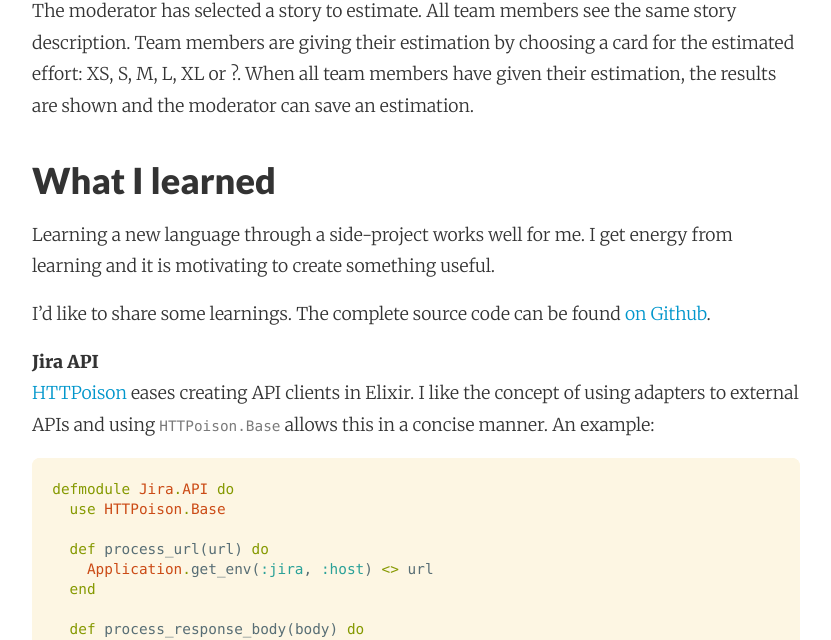
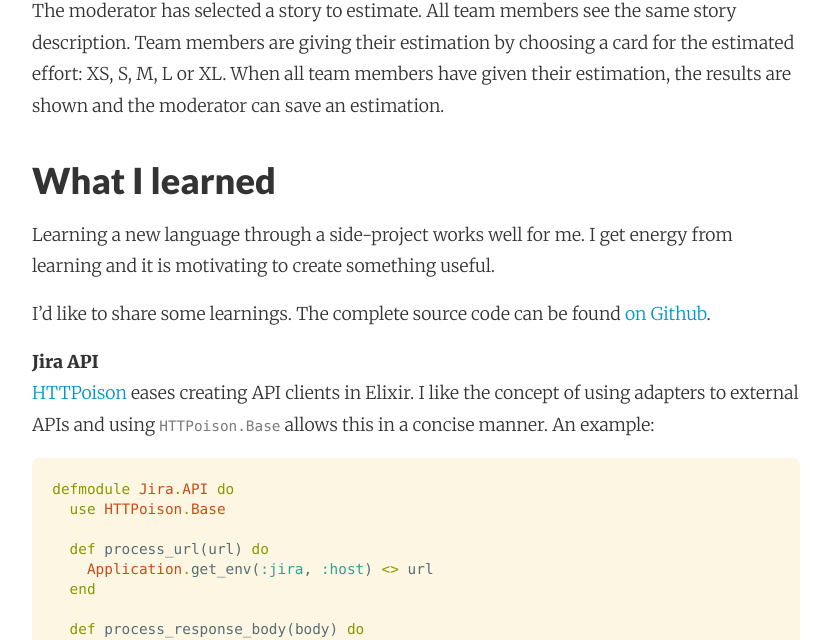
Before and after one commit to adri/adri.github.io, a Jekyll site: the page built from _posts/2017-07-05-learning-elixir-first-side-project.md, in a window 1280 px wide and 900 px high, scrolled down 3036 px, cut to the strip 260-900 px from the top of the window. Shown: the whole strip, without its empty margins (224-1055 px from the left). Built offline with Jekyll 4.4.1, drawn with Linux system fonts in a browser that asks for light colours; nearby versions of some CDN libraries; comment, search, counter and statistics services are not loaded.

Commit message:
Autocommit from wiki

```diff
--- a/_posts/2017-07-05-learning-elixir-first-side-project.md
+++ b/_posts/2017-07-05-learning-elixir-first-side-project.md
@@ -47,7 +47,7 @@
 <div class="video-container"><iframe width="560" height="315" src="https://www.youtube.com/embed/uEaGnlmUaWE" frameborder="0" allowfullscreen></iframe></div>
 
 
-The moderator has selected a story to estimate. All team members see the same story description. Team members are giving their estimation by choosing a card for the estimated effort: XS, S, M, L, XL or ?. When all team members have given their estimation, the results are shown and the moderator can save an estimation.
+The moderator has selected a story to estimate. All team members see the same story description. Team members are giving their estimation by choosing a card for the estimated effort: XS, S, M, L or XL. When all team members have given their estimation, the results are shown and the moderator can save an estimation.
 
 ### What I learned
 Learning a new language through a side-project works well for me. I get energy from learning and it is motivating to create something useful.
```
